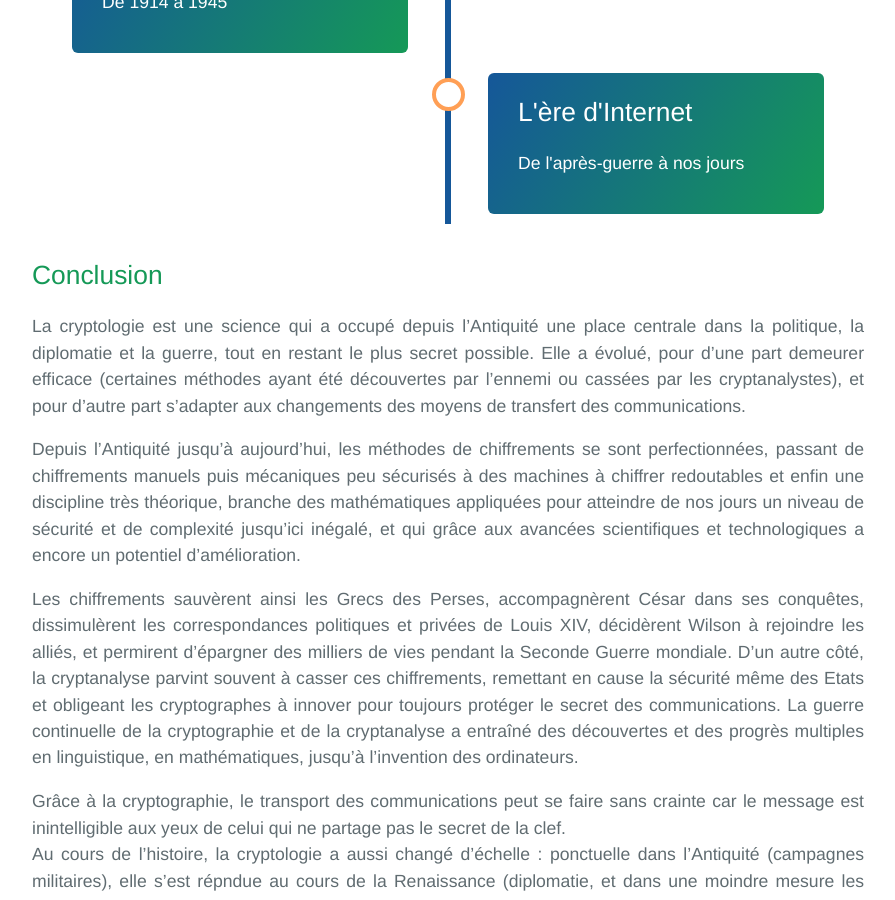
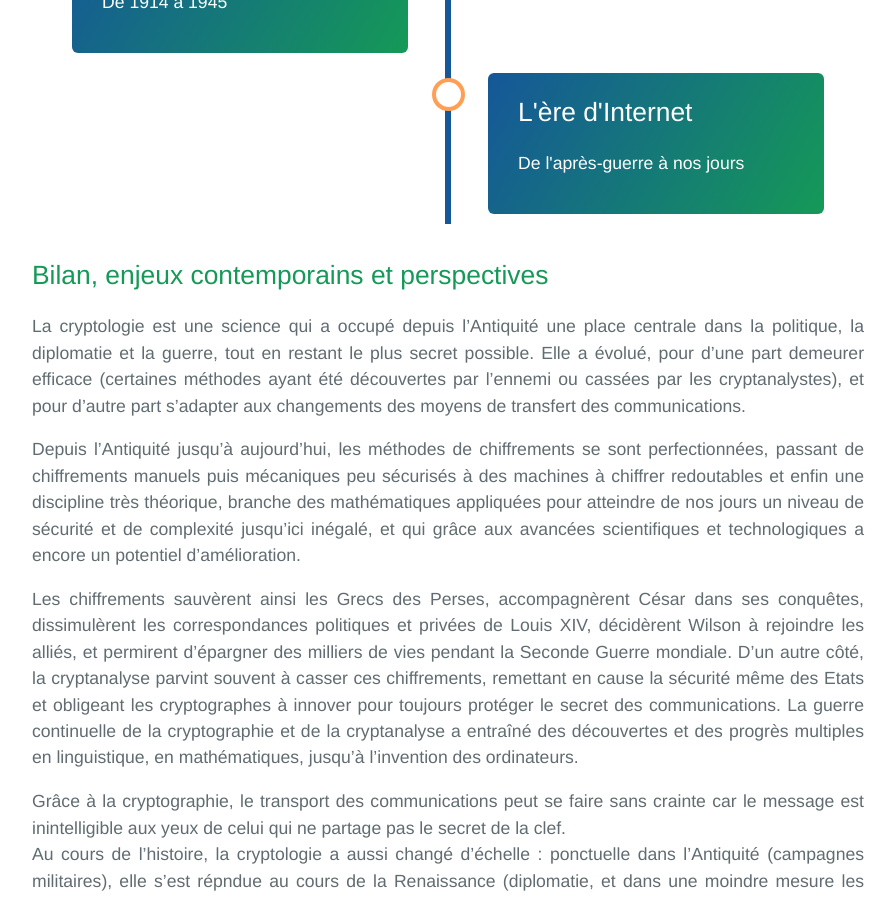
Before and after one commit to SamuelGallay/CryptoTPE, a Jekyll site: the page built from index.md, in a window 1280 px wide and 900 px high, scrolled down 1746 px. Shown: the whole window, without its empty margins (192-1087 px from the left). Built offline with Jekyll 4.4.1, drawn with Linux system fonts in a browser that asks for light colours; our own code applies the rules of GitHub Pages for plain Markdown files.

Commit message:
Update index.md

```diff
--- a/index.md
+++ b/index.md
@@ -66,7 +66,7 @@ La cryptographie permet donc de transmettre un message chiffré sans nécessaire
 
 </div>
 
-## Conclusion
+## Bilan, enjeux contemporains et perspectives
 
 La cryptologie est une science qui a occupé depuis l'Antiquité une place centrale dans la politique, la diplomatie et la guerre, tout en restant le plus secret possible. Elle a évolué, pour d’une part demeurer efficace (certaines méthodes ayant été découvertes par l’ennemi ou cassées par les cryptanalystes), et pour d’autre part s’adapter aux changements des moyens de transfert des communications.
 
```
